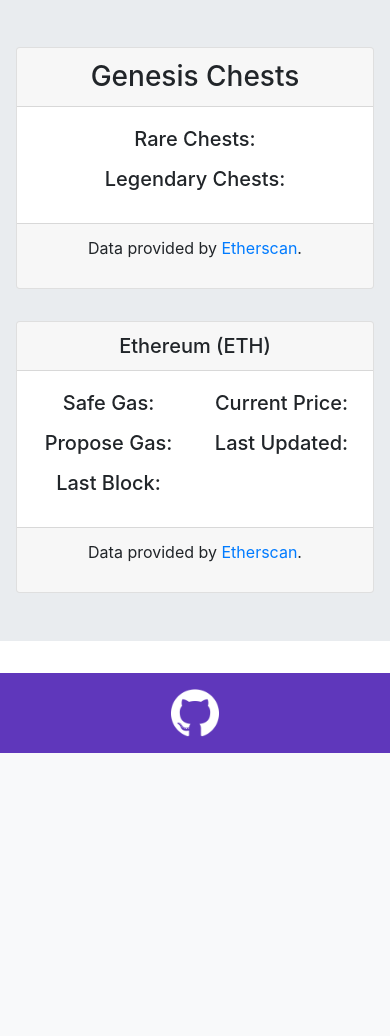
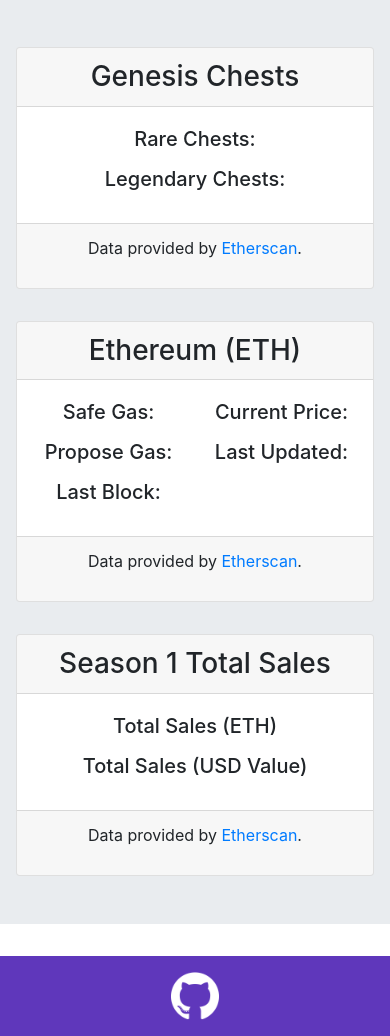
Before and after one commit to aaronrotman/daily-data, a Flask app: template templates/gu_page.html in a window 390 px wide. Shown: the part 247-1283 px from the top of the page. Before the commit the page ends 1000 px from the top, so only its background shows below. Run offline with Flask 2, Linux system fonts and the light colour scheme; the template is opened without the code that fills it, so the values that code supplies are empty; some libraries are stand-ins or nearby versions.

Commit message:
Add season 1 sales total card to gods unchained page

```diff
--- a/app.py
+++ b/app.py
@@ -2,7 +2,7 @@
 from flask import Flask, render_template
 
 # Import function to return Ethereum gas data
-from functions import get_gas_data, get_eth_price, get_stock_data, get_chest_supply
+from functions import get_gas_data, get_eth_price, get_stock_data, get_chest_supply, get_address_balance
 
 meta = {
     "title": "Daily Data",
@@ -51,6 +51,8 @@
     rare_chest_addr = "0xee85966b4974d3c6f71a2779cc3b6f53afbc2b68"
     # Legendary genesis chest contract address
     legendary_chest_addr = "0x20d4cec36528e1c4563c1bfbe3de06aba70b22b4"
+    # Season 1 sales address
+    s1_sales_addr = "0xed824e513aff2545af0b6bb11ec2c503560e7672"
 
     # Get rare chest data
     rare_chests = get_chest_supply(rare_chest_addr)
@@ -58,17 +60,26 @@
     # Get legendary chest data
     legendary_chests = get_chest_supply(legendary_chest_addr)
 
+    # Get Season 1 total sales data
+    s1_sales_total = round(get_address_balance(s1_sales_addr), 3)
+    eth_price = eth_data['eth_usd']
+    s1_sales = float(eth_price) * float(s1_sales_total)
+    s1_sales_rounded = round(s1_sales, 2)
+    s1_sales_value = f"${s1_sales_rounded}"
+
     # Print chest counts
-    print(f"Rare Chest Supply: {rare_chests} | Legendary Chest Supply: {legendary_chests}")
+    print(f"Rare Chest Supply: {rare_chests} | Legendary Chest Supply: {legendary_chests} | Total Sales: {s1_sales_total} | Total Sale Value: {s1_sales_value}")
 
     # Dictionary to store chest counts
-    chest_dict= {
+    data_dict= {
         "rare": rare_chests,
-        "legendary": legendary_chests
+        "legendary": legendary_chests,
+        "s1_sales": s1_sales_total,
+        "s1_sales_value": s1_sales_value
     }
 
     # Render the index page template
-    return render_template("gu_page.html", meta=meta, chests=chest_dict, gas=gas_data, eth_data=eth_data)
+    return render_template("gu_page.html", meta=meta, data=data_dict, gas=gas_data, eth_data=eth_data)
 
 # NOTE: Set debug=False for production deployment
 # Run the application
--- a/templates/gu_page.html
+++ b/templates/gu_page.html
@@ -63,9 +63,9 @@
                 <!-- Chest Supply Data -->
                 <div class="col-12">
                   <h5 class="card-title">Rare Chests:</h5>
-                  <p class="card-text">{{ chests['rare'] }}</p>
+                  <p class="card-text">{{ data['rare'] }}</p>
                   <h5 class="card-title">Legendary Chests:</h5>
-                  <p class="card-text">{{ chests['legendary'] }}</p>
+                  <p class="card-text">{{ data['legendary'] }}</p>
                 </div>
               </div>
             </div>
@@ -77,7 +77,7 @@
         <!-- Ethereum Data Column -->
         <div class="col-md-4 text-center">
           <div class="card" id="crypto-card">
-            <h5 class="card-header" id="card-header-footer">Ethereum (ETH)</h5>
+            <h3 class="card-header" id="card-header-footer">Ethereum (ETH)</h3>
             <div class="card-body">
               <div class="row">
                 <!-- Ethereum Gas Data -->
@@ -95,6 +95,26 @@
                   <p class="card-text">{{ eth_data['eth_usd'] }}</p>
                   <h5 class="card-title">Last Updated:</h5>
                   <p class="card-text">{{ eth_data['time'] }}</p>
+                </div>
+              </div>
+            </div>
+            <div class="card-footer" id="card-header-footer">
+              <p id="source-attribution">Data provided by <a href="https://etherscan.io/" target="_blank">Etherscan</a>.</p>
+            </div>
+          </div>
+        </div>
+        <!-- Season 1 Sales Data Column -->
+        <div class="col-md-4 text-center">
+          <div class="card" id="crypto-card">
+            <h3 class="card-header" id="card-header-footer">Season 1 Total Sales</h3>
+            <div class="card-body">
+              <div class="row">
+                <!-- Season 1 Total Sales Data -->
+                <div class="col-12">
+                  <h5 class="card-title">Total Sales (ETH)</h5>
+                  <p class="card-text">{{ data['s1_sales'] }}</p>
+                  <h5 class="card-title">Total Sales (USD Value)</h5>
+                  <p class="card-text">{{ data['s1_sales_value'] }}</p>
                 </div>
               </div>
             </div>
```
Also changed, not shown: functions.py (+22 -1 lines).
